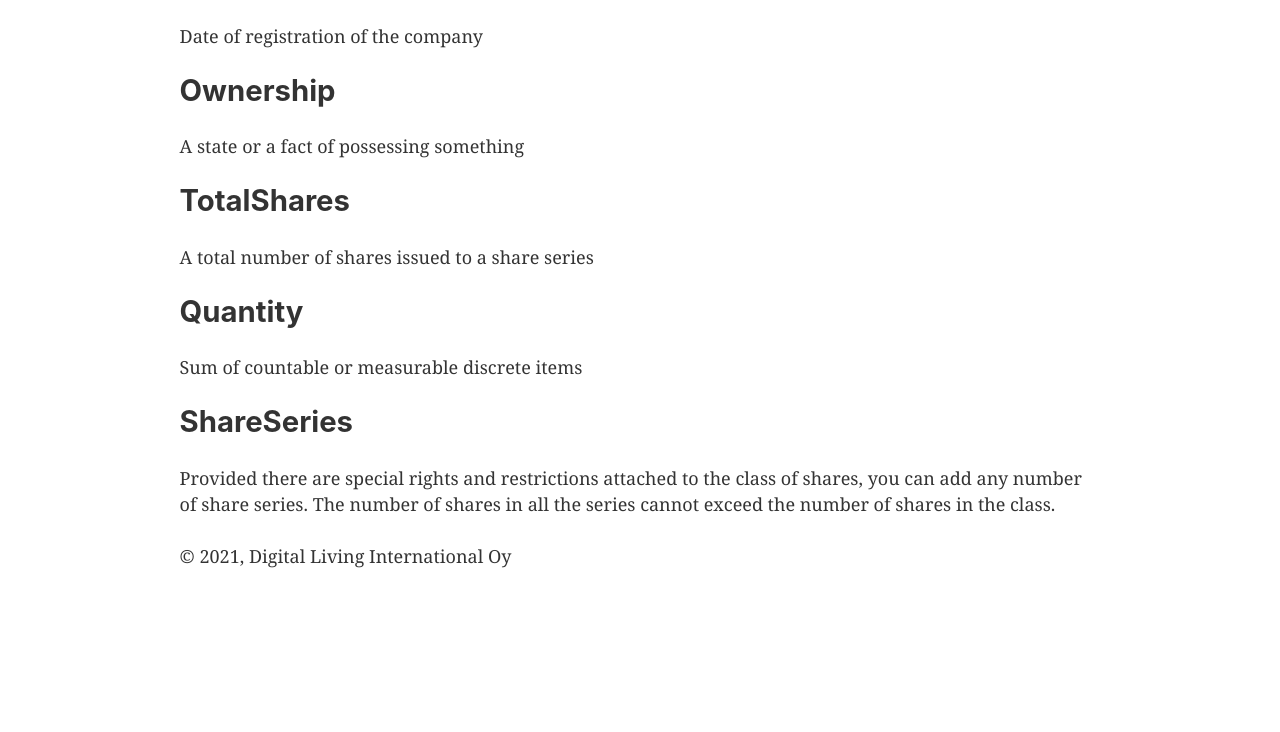
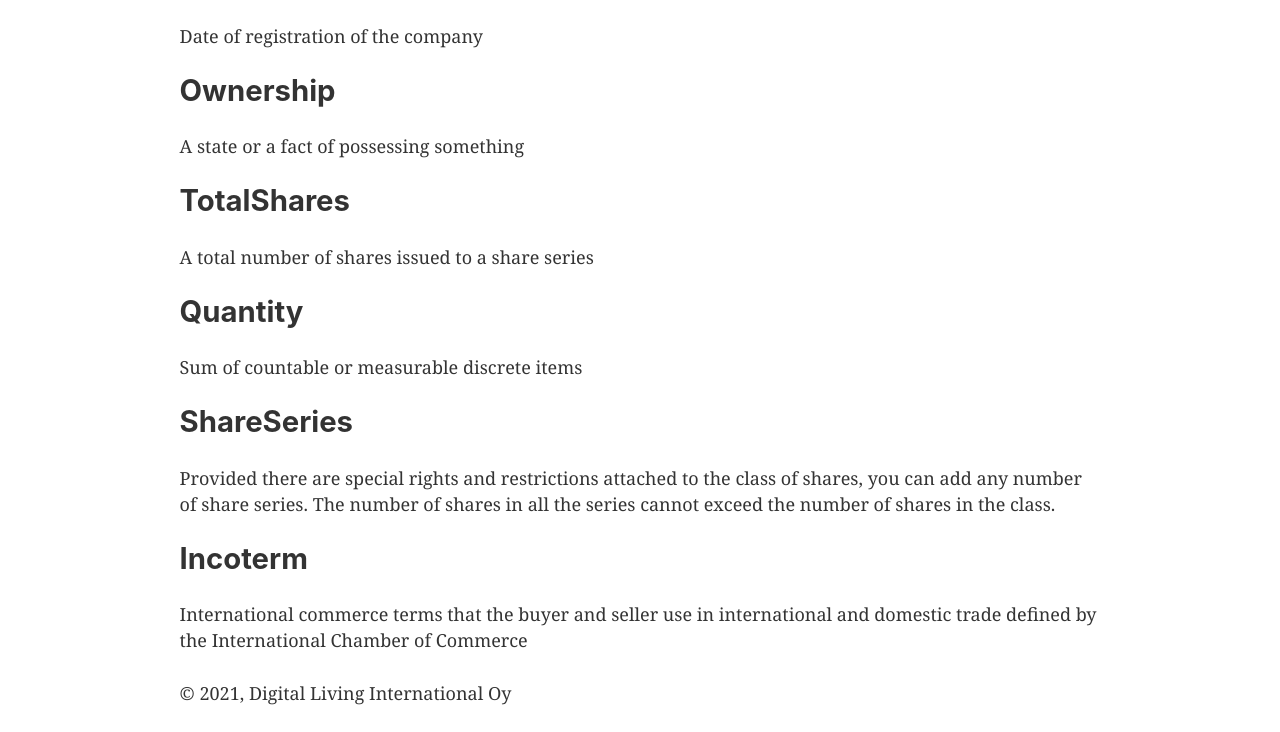
Before and after one commit to ioxiocom/vocabulary, a Gatsby site: page /Business in a window 1280 px wide. Shown: the part 229-961 px from the top of the page. Before the commit the page ends 824 px from the top, so only its background shows below. Built offline with nearby package versions, Linux system fonts and the light colour scheme; Gatsby itself is replaced by a stand-in of ours.

Commit message:
Update Business.js

```diff
--- a/src/pages/Business.js
+++ b/src/pages/Business.js
@@ -31,6 +31,10 @@ const Business = () => (
       of shares, you can add any number of share series. The number of shares in
       all the series cannot exceed the number of shares in the class.
     </p>
+  <a name={"incoterm"}>
+      <h2>Incoterm</h2>
+    </a>
+    <p>International commerce terms that the buyer and seller use in international and domestic trade defined by the International Chamber of Commerce</p>
   </Layout>
 )
 
```
